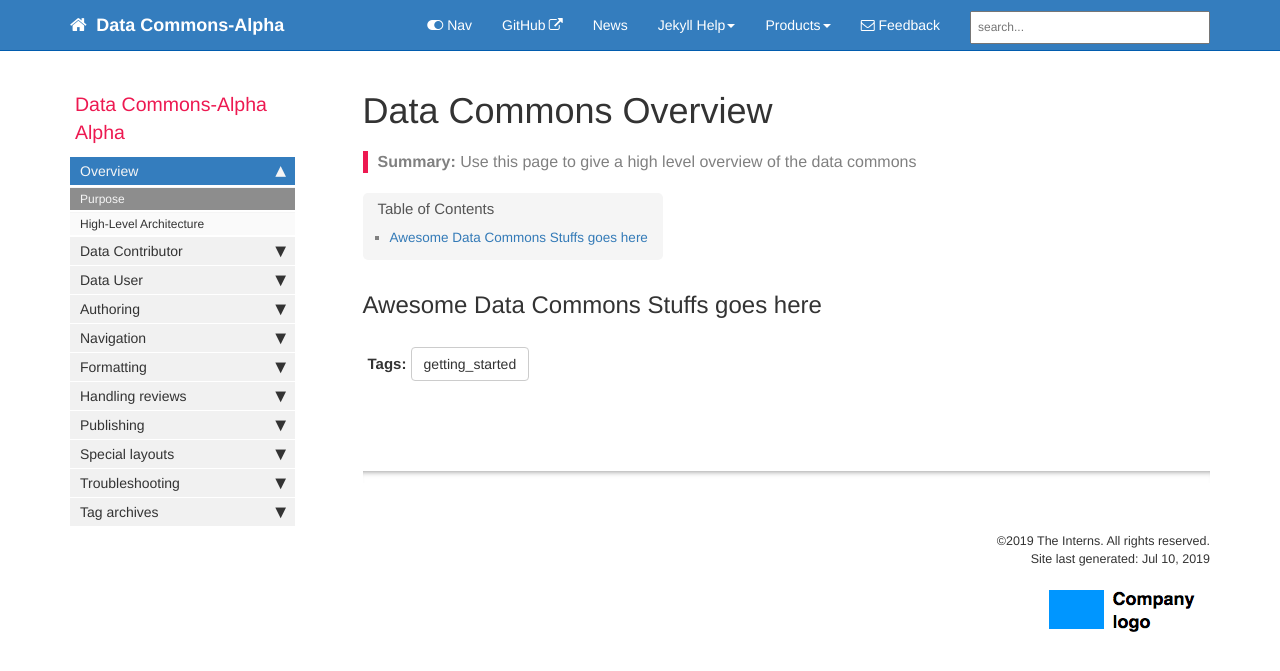
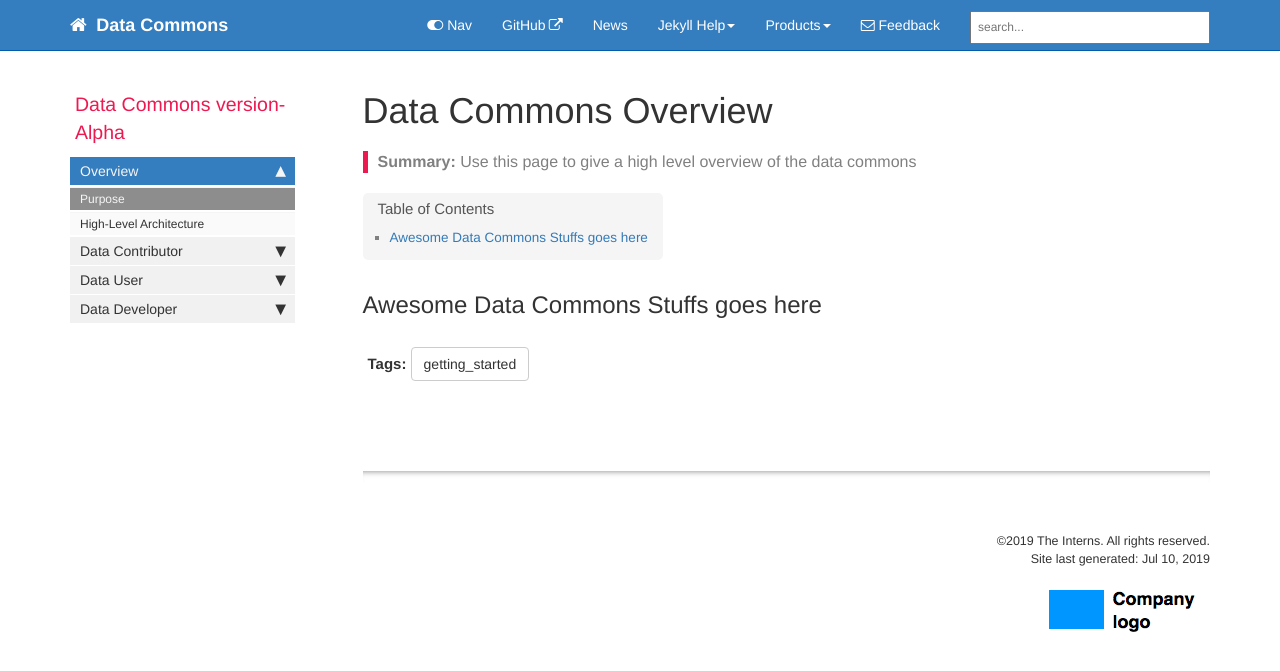
Before and after one commit to data-commons-alpha/data-commons, a Jekyll site: the page built from index.md, in a window 1280 px wide. Shown: the top 671 px of the page. Built offline with Jekyll 4.4.1, drawn with Linux system fonts in a browser that asks for light colours; comment, search, counter and statistics services are not loaded; part of the change alters nothing that is shown.

Commit message:
side bar changes

```diff
--- a/_config.yml
+++ b/_config.yml
@@ -3,7 +3,7 @@ repository: tomjoht/documentation-theme-jekyll
 output: web
 # this property is useful for conditional filtering of content that is separate from the PDF.
 
-topnav_title: Data Commons-Alpha
+topnav_title: Data Commons
 # this appears on the top navigation bar next to the home button
 
 site_title: Data Commons-Alpha
--- a/_data/sidebars/mydoc_sidebar.yml
+++ b/_data/sidebars/mydoc_sidebar.yml
@@ -2,8 +2,8 @@
 
 entries:
 - title: sidebar
-  product: Data Commons-Alpha
-  version: Alpha
+  product: Data Commons
+  version: version-Alpha
   folders:
 
   - title:
@@ -60,224 +60,18 @@ entries:
       url: /mydoc_install_jekyll_on_windows.html
       output: web, pdf
 
-  - title: Authoring
+  - title: Data Developer
     output: web, pdf
+    folderitems:
 
-    folderitems:
-    - title: Pages
-      url: /mydoc_pages.html
+    - title: About Ruby, Gems, Bundler, etc.
+      url: /mydoc_about_ruby_gems_etc.html
       output: web, pdf
 
-    - title: Posts
-      url: /mydoc_posts.html
+    - title: Install Jekyll on Mac
+      url: /mydoc_install_jekyll_on_mac.html
       output: web, pdf
 
-    - title: Lists
-      url: /mydoc_lists.html
+    - title: Install Jekyll on Windows
+      url: /mydoc_install_jekyll_on_windows.html
       output: web, pdf
-
-    - title: Conditional logic
-      url: /mydoc_conditional_logic.html
-      output: web, pdf
-
-    - title: Content reuse
-      url: /mydoc_content_reuse.html
-      output: web, pdf
-
-    - title: Collections
-      url: /mydoc_collections.html
-      output: web, pdf
-
-    - title: WebStorm editor tips
-      url: /mydoc_webstorm_text_editor.html
-      output: web, pdf
-
-    - title: Atom editor tips
-      url: /mydoc_atom_text_editor.html
-      output: web, pdf
-
-  - title: Navigation
-    output: web, pdf
-
-    folderitems:
-    - title: Sidebar navigation
-      url: /mydoc_sidebar_navigation.html
-      output: web, pdf
-
-    - title: YAML tutorial in the context of Jekyll
-      url: /mydoc_yaml_tutorial.html
-      output: web, pdf
-
-    - title: Tags
-      url: /mydoc_tags.html
-      output: web, pdf
-
-    - title: Series
-      url: /mydoc_series.html
-      output: web, pdf
-
-  - title: Formatting
-    output: web, pdf
-
-    folderitems:
-    - title: Tooltips
-      url: /mydoc_adding_tooltips.html
-      output: web, pdf
-
-    - title: Alerts
-      url: /mydoc_alerts.html
-      output: web, pdf
-
-    - title: Icons
-      url: /mydoc_icons.html
-      output: web, pdf
-
-    - title: Images
-      url: /mydoc_images.html
-      output: web, pdf
-
-    - title: Code samples
-      url: /mydoc_code_samples.html
-      output: web, pdf
-
-    - title: Labels
-      url: /mydoc_labels.html
-      output: web, pdf
-
-    - title: Links
-      url: /mydoc_hyperlinks.html
-      output: web, pdf
-
-    - title: Navtabs
-      url: /mydoc_navtabs.html
-      output: web, pdf
-
-    - title: Tables
-      url: /mydoc_tables.html
-      output: web, pdf
-
-    - title: Syntax highlighting
-      url: /mydoc_syntax_highlighting.html
-      output: web, pdf
-
-    - title: Workflow maps
-      url: /mydoc_workflow_maps.html
-      output: web, pdf
-
-  - title: Handling reviews
-    output: web, pdf
-
-    folderitems:
-    - title: Commenting on files
-      url: /mydoc_commenting_on_files.html
-      output: web, pdf
-
-#    - title: Git collaboration
-#      url: /mydoc_git_collaboration
-#      output: web, pdf
-
-  - title: Publishing
-    output: web, pdf
-
-    folderitems:
-    - title: Build arguments
-      url: /mydoc_build_arguments.html
-      output: web, pdf
-
-    - title: Themes
-      url: /mydoc_themes.html
-      output: web, pdf
-
-    - title: Generating PDFs
-      url: /mydoc_generating_pdfs.html
-      output: web, pdf
-
-    - title: Help APIs and UI tooltips
-      url: /mydoc_help_api.html
-      output: web, pdf
-
-    - title: Search configuration
-      url: /mydoc_search_configuration.html
-      output: web, pdf
-
-    - title: iTerm profiles
-      url: /mydoc_iterm_profiles.html
-      output: web, pdf
-
-    - title: Pushing builds to server
-      url: /mydoc_push_build_to_server.html
-      output: web, pdf
-
-    - title: Publishing on Github Pages
-      url: /mydoc_publishing_github_pages.html
-      output: web, pdf
-
-  - title: Special layouts
-    output: web, pdf
-
-    folderitems:
-    - title: Knowledge-base layout
-      url: /mydoc_kb_layout.html
-      output: web, pdf
-
-    - title: Glossary layout
-      url: /mydoc_glossary.html
-      output: web, pdf
-
-    - title: FAQ layout
-      url: /mydoc_faq_layout.html
-      output: web, pdf
-
-    - title: Shuffle layout
-      url: /mydoc_shuffle.html
-      output: web, pdf
-
-  - title: Troubleshooting
-    output: web, pdf
-
-    folderitems:
-
-    - title: Troubleshooting
-      url: /mydoc_troubleshooting.html
-      output: web, pdf
-
-  - title: Tag archives
-    output: web
-    folderitems:
-
-    - title: Tag archives overview
-      url: /mydoc_tag_archives_overview.html
-      output: web
-
-      subfolders:
-      - title: Tag archive pages
-        output: web
-        subfolderitems:
-
-        - title: Formatting pages
-          url: /tag_formatting.html
-          output: web
-
-        - title: Navigation pages
-          url: /tag_navigation.html
-          output: web
-
-        - title: Content types pages
-          url: /tag_content_types.html
-          output: web
-
-        - title: Publishing pages
-          url: /tag_publishing.html
-          output: web
-
-        - title: Special layout pages
-          url: /tag_special_layouts.html
-          output: web
-
-        - title: Collaboration pages
-          url: /tag_collaboration.html
-          output: web
-
-        - title: Troubleshooting pages
-          url: /tag_troubleshooting.html
-          output: web
```
